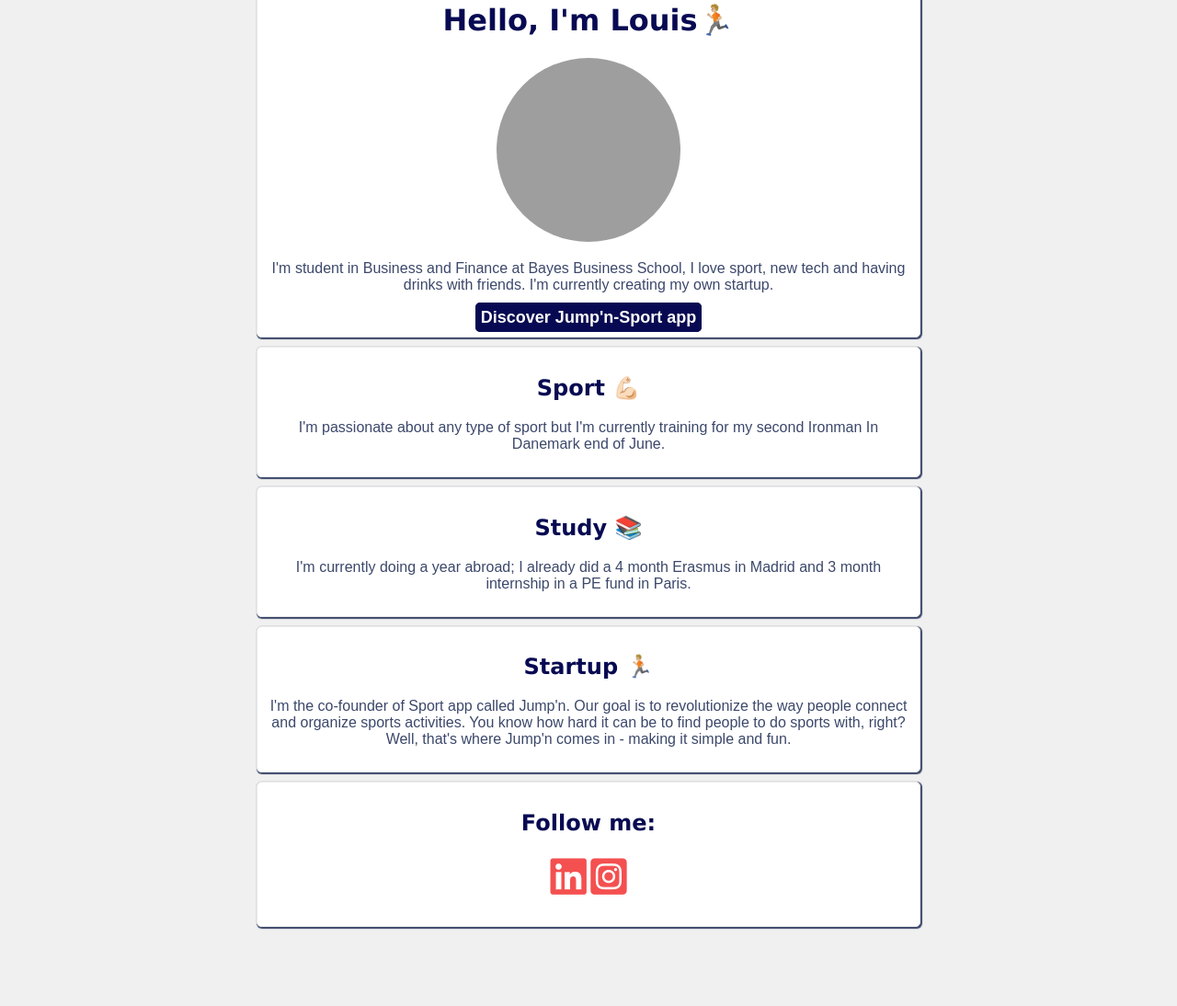
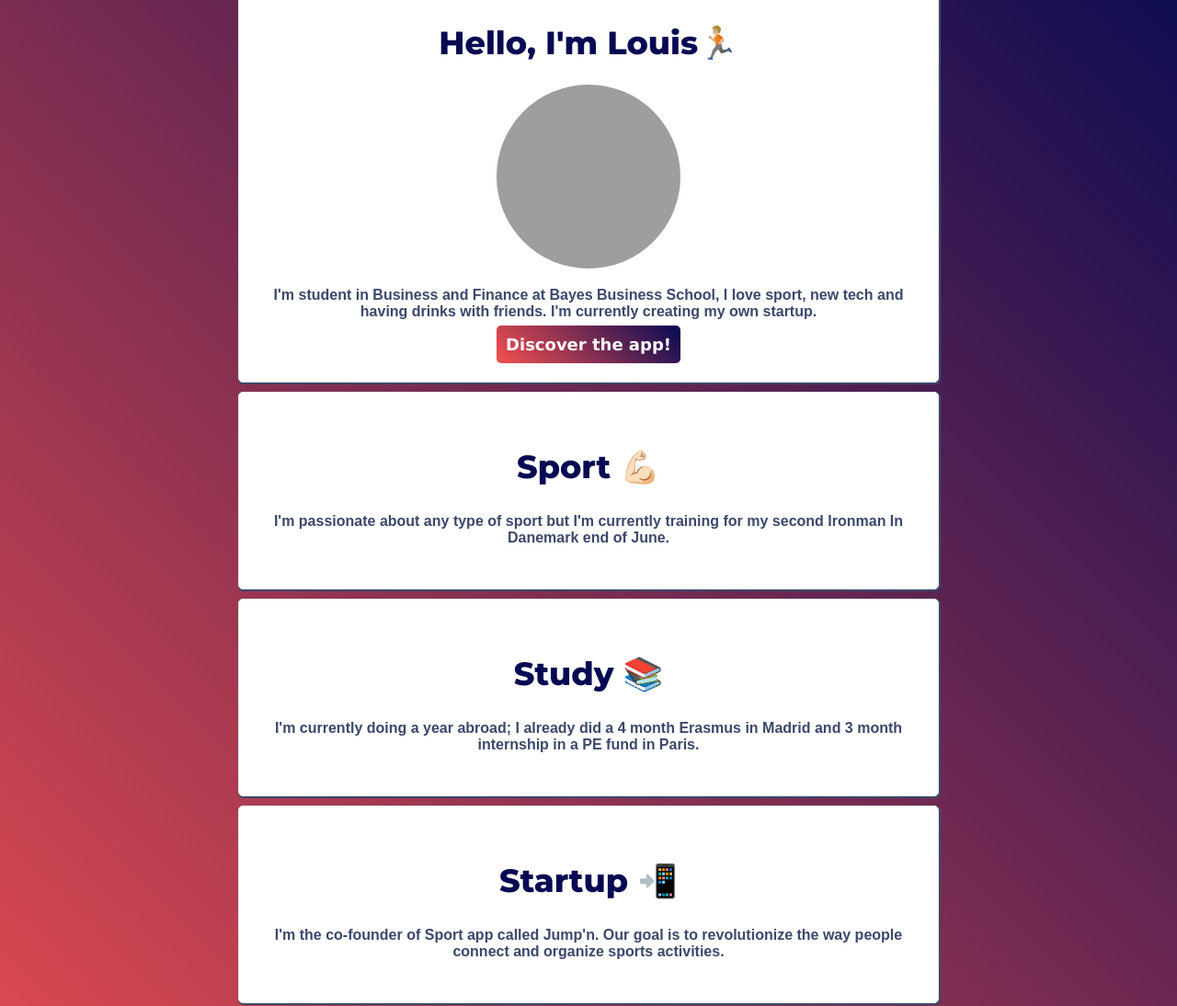
Before and after one commit to Louis-Clermont/profile, a plain HTML site: page index.html in a window 1280 px wide. Shown: the part 97-1191 px from the top of the page at 92% size. Drawn offline with Linux system fonts and the light colour scheme; grey boxes are pictures that could not be loaded.

Commit message:
make my profile prettier

```diff
--- a/index.html
+++ b/index.html
@@ -21,7 +21,7 @@
           <p>
             I'm student in Business and Finance at Bayes Business School, I love sport, new tech and having drinks with friends. I'm currently creating my own startup.
           </p>
-            <a href= "https://jumpn-app.com/" target="_blank" id="jumpn_url"> Discover Jump'n-Sport app</a>
+            <a href= "https://jumpn-app.com/" target="_blank" id="jumpn_url"> Discover the app!</a>
       </div>
 
       <div class="card">
@@ -44,21 +44,21 @@
 
       <div class="card">
         <h2>
-          Startup 🏃🏼
+          Startup 📲
           </h2>
             <p>
-            I'm the co-founder of Sport app called Jump'n. Our goal is to revolutionize the way people connect and organize sports activities. You know how hard it can be to find people to do sports with, right? Well, that's where Jump'n comes in - making it simple and fun.
+            I'm the co-founder of Sport app called Jump'n. Our goal is to revolutionize the way people connect and organize sports activities.
             </p>
       </div>
 
-      <div class="card">
+      <div class="card_social_media">
         <h2>
           Follow me:
         </h2>
             <ul>
               <li> <a href= https://www.linkedin.com/in/louis-clermont target="_blank" class="social_media_icons"><i class="fa-brands fa-linkedin"></i></a> </li>
               <li> <a href= https://www.instagram.com/louis_clermont/ target="_blank" class="social_media_icons" ><i class="fa-brands fa-square-instagram"></i></a> </li>
-            </ul>
+              <li> <a href= https://louis-clermont.github.io/profile/ target="_blank" class="social_media_icons" ><i class="fa-brands fa-github"></i></a>  </li>
       </div>
     </div>
   </body>
--- a/style.css
+++ b/style.css
@@ -1,13 +1,21 @@
 body {
-  font-family: arial;
-  background-color: #F0F0F0;
+  font-family: 'verdana';
+  background: linear-gradient(45deg, #F45050, #070A52);
   color: #3C486B;
   padding: 50px;
   text-align:center
 }
 h1,h2,h3 {
-  font-family: verdana;
+  font-family: 'Montserrat';
   color: #070A52 ;
+  font-weight: 400;
+  font-size: 35px;
+}
+p {
+  font-family: 'arial';
+  font-weight: 600;
+  color: #3C486B;
+  text-align:center
 }
 li{
   display: inline;
@@ -15,21 +23,20 @@ li{
 ul{
   padding: 0;
 }
-#jumpn_url{
+#jumpn_url {
   text-decoration: none;
   color: #fcfbfb;
-  Font-size: 18px;
+  font-size: 18px;
+  background: linear-gradient(45deg, #F45050, #070A52);
   font-weight: bold;
   transition: 0.3s ease;
-  border-radius:5px;
+  border-radius: 5px;
   object-fit: cover;
-  border: 1px solid #070A52;
-  background-color: #070A52;
-  padding: 5px;
+  padding: 10px;
   width: 200px;
 }
 #jumpn_url:hover{
-  color: #F9D949;
+  background: #F9D949;
 }
 .social_media_icons:hover{
   color: #F9D949;
@@ -41,8 +48,19 @@ ul{
 }
 .card {
   background-color: white;
-  padding: 10px;
+  padding: 30px;
   width: 700px;
+  margin: 10px auto;
+  border-radius:5px;
+  border: 1px solid #EAEAEA;
+  object-fit: cover;
+  box-shadow: 1px 1px 1px 1px #3C486B;
+}
+
+.card_social_media {
+  background-color: white;
+  padding: 30px;
+  width: 250px;
   margin: 10px auto;
   border-radius:5px;
   border: 1px solid #EAEAEA;
@@ -52,13 +70,14 @@ ul{
 .social_media_icons{
   text-decoration: none;
   color: #F45050;
-  Font-size: 45px;
+  Font-size: 60px;
   font-weight: bold;
   transition: 0.3s ease;
+  padding: 5px
 }
 
 #container{
-  width: 700px;
+  width: 850px;
   margin: 0 auto;
 }
 
```
